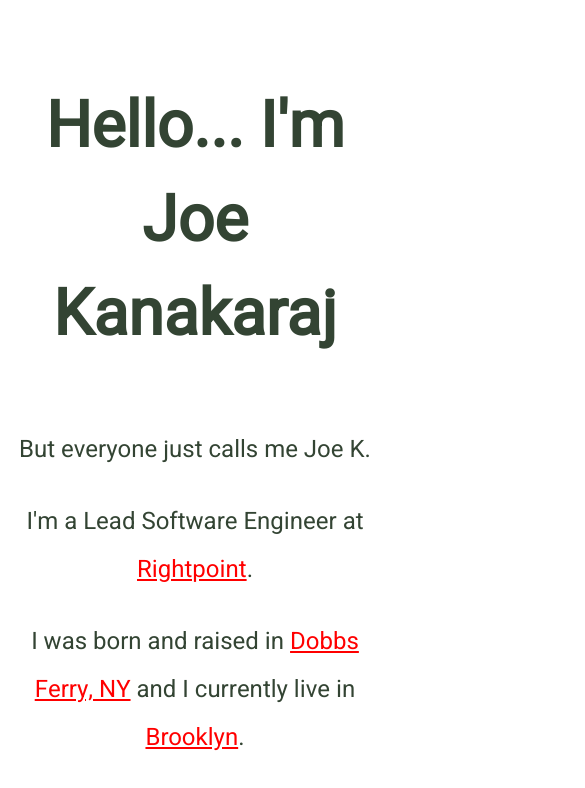
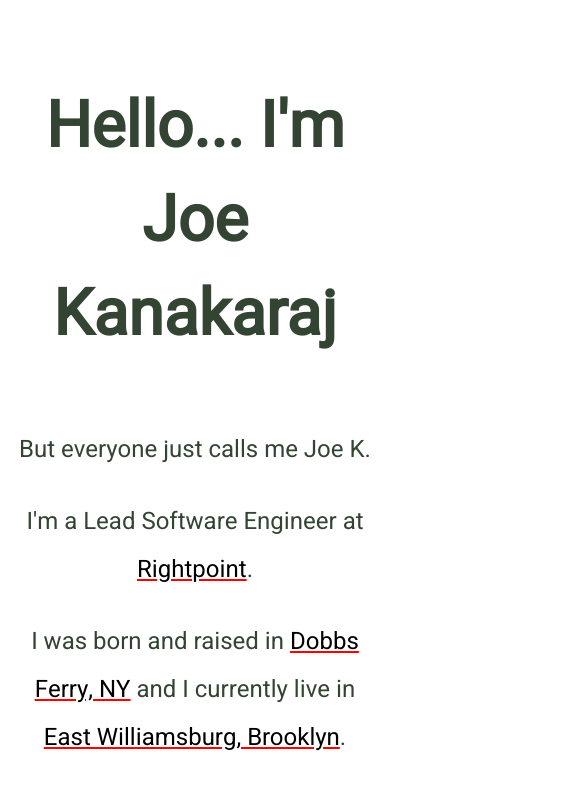
Before and after one commit to gr8fuljoe5/gr8fuljoe5.github.io, a Next.js app: page / in a window 390 px wide. Shown: the top 788 px of the page, 585 px wide, since content can reach past the window. Built offline with nearby package versions, Linux system fonts and the light colour scheme.

Commit message:
Updates to UI

```diff
--- a/pages/index.js
+++ b/pages/index.js
@@ -56,12 +56,12 @@ export default function Home() {
 
   const PARAGRAPH = {
     visible: { opacity: 1, x: 0 },
-    hidden: { opacity: 0, x: -300 },
+    hidden: { opacity: 0, x: -100 },
   }
 
   const PARAGRAPH_REVERSE = {
     visible: { opacity: 1, x: 0 },
-    hidden: { opacity: 0, x: 300 },
+    hidden: { opacity: 0, x: 100 },
   }
 
   const ICONS = {
@@ -117,8 +117,11 @@ export default function Home() {
                     Dobbs Ferry, NY
                   </a>{' '}
                   and I currently live in{' '}
-                  <a href="https://www.bkmag.com/" target="_blank">
-                    Brooklyn
+                  <a
+                    href="https://en.wikipedia.org/wiki/East_Williamsburg,_Brooklyn"
+                    target="_blank"
+                  >
+                    East Williamsburg, Brooklyn
                   </a>
                   .
                 </motion.p>
@@ -135,7 +138,40 @@ export default function Home() {
                   className={styles.description}
                   variants={PARAGRAPH_REVERSE}
                 >
-                  My hobbies include snowboarding, baseball and fine IPA's.
+                  My hobbies include snowboarding, golfing, fine IPA's, being
+                  the Worlds Greatest Uncle&trade; and following the{' '}
+                  <a
+                    href="http://www.yankees.com"
+                    className={styles.yankees}
+                    target="_blank"
+                  >
+                    Yankees
+                  </a>
+                  ,{' '}
+                  <a
+                    href="https://www.newyorkjets.com/"
+                    className={styles.jets}
+                    target="_blank"
+                  >
+                    Jets
+                  </a>
+                  ,{' '}
+                  <a
+                    href="https://cuse.com/"
+                    className={styles.cuse}
+                    target="_blank"
+                  >
+                    Syracuse Atheltics
+                  </a>{' '}
+                  and{' '}
+                  <a
+                    href="https://www.whufc.com/"
+                    className={styles.whu}
+                    target="_blank"
+                  >
+                    West Ham United
+                  </a>
+                  .
                 </motion.p>
               </motion.section>
             </Grid>
--- a/styles/Home.module.css
+++ b/styles/Home.module.css
@@ -9,9 +9,10 @@
   align-items: center;
   font-family: 'Heebo', sans-serif;
   color: #343;
+
 }
 
-.container a {color: red; text-decoration: underline;}
+.container a {color: black; text-decoration: underline;  text-decoration-color: red;}
 
 .main {
   padding: 5rem 0;
@@ -20,6 +21,7 @@
   flex-direction: column;
   justify-content: center;
   align-items: center;
+  width: 75%
 }
 .main svg {
   font-size: 50px;
@@ -56,9 +58,29 @@
   color: rgb(207,96,226);
 }
 
+a.yankees {
+  color: #0B1F46;
+  text-decoration-color: #C5C3C4;
+}
+a.jets {
+  color: #09563D;
+  text-decoration-color: black;
+}
+
+a.cuse {
+  color: #D44501;
+  text-decoration-color:#072F6C;
+}
+
+a.whu {
+  color: #7D2838;
+  text-decoration-color: #00B1E7;
+}
+
 @media (max-width: 600px) {
   .main {
     justify-content: flex-start;
     padding: 1rem 0;
+    width: 95%;
   }
 }
```
